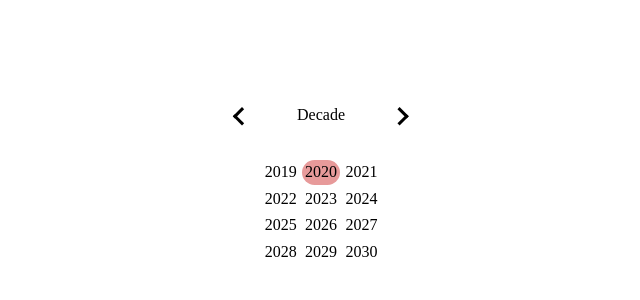
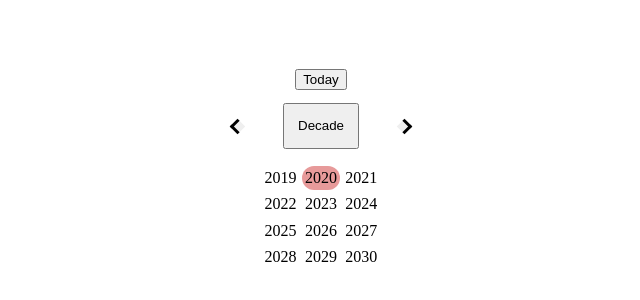
Before and after one commit to Exand0/fitness-tracker-react, a React (Vite) app: page / in a window 1280 px wide. Shown: the part 238-538 px from the top of the page, without its empty margins (319-959 px from the left). Built offline with nearby package versions, Linux system fonts and the light colour scheme.

Commit message:
refactoring + css changes

```diff
--- a/src/App.js
+++ b/src/App.js
@@ -3,7 +3,7 @@ import ReactDOM from "react-dom";
 import Calendar from "./Calendar";
 
 const App = () => {
-    return <Calendar className="calendar"></Calendar>;
+    return <Calendar></Calendar>;
 };
 // ReactDOM.
 ReactDOM.render(<App />, document.querySelector("#root"));
--- a/src/Calendar.js
+++ b/src/Calendar.js
@@ -19,21 +19,29 @@ class Calendar extends Component {
     navigateView(to) {
         let ind = 0;
         if (to === "down") {
-            if (this.state.view % 2 !== 0 || this.state.view == 0) {
+            if (this.state.view >= 0 && this.state.view < 2) {
                 ind = 1;
             }
         } else if (to === "up") {
-            if (this.state.view % 2 !== 0 || this.state.view == 2) {
+            if (this.state.view > 0 && this.state.view <= 2) {
                 ind = -1;
             }
         }
         this.setState(state => ({ view: state.view + ind }));
+    }
+    showToday() {
+        this.setState({
+            date: new Date(),
+            decade: Math.floor(new Date().getFullYear()),
+            view: 2
+        });
     }
     setDate(type, ind) {
         let year = this.state.date.getFullYear();
         let month = this.state.date.getMonth();
         let day = this.state.date.getDate();
         let decade = this.state.decade;
+
         switch (type) {
             case "d": {
                 day += ind;
--- a/src/Control.js
+++ b/src/Control.js
@@ -3,24 +3,24 @@ import React from "react";
 const Control = props => {
     return (
         <div className="control">
-            <div
-                onClick={() => props.setDate(props.type, -1)}
-                className="control__button--wrapper"
-            >
-                <button className="control__button--previous"></button>
+            <button className="control__button control__button--today">
+                Today
+            </button>
+            <div className="control__button--wrapper">
+                <button
+                    className="control__button control__button--previous"
+                    onClick={() => props.setDate(props.type, -1)}
+                ></button>
             </div>
-            <p
-                className="control__label"
+            <button
+                className="control__button control__label"
                 onClick={() => props.handleClick("up")}
             >
                 {props.label}
-            </p>
-            <div
-                onClick={() => props.setDate(props.type, 1)}
-                className="control__button--wrapper"
-            >
+            </button>
+            <div className="control__button--wrapper">
                 <button
-                    className="control__button--next"
+                    className="control__button control__button--next"
                     onClick={() => props.setDate(props.type, 1)}
                 ></button>
             </div>
--- a/src/style.css
+++ b/src/style.css
@@ -8,6 +8,10 @@ html {
 }
 #root {
     margin: auto;
+    -webkit-user-select: none; /* Chrome all / Safari all */
+    -moz-user-select: none; /* Firefox all */
+    -ms-user-select: none; /* IE 10+ */
+    user-select: none;
 }
 
 .decade__cell:not(.decade__cell--current):hover,
@@ -15,6 +19,7 @@ html {
 .month__cell--day:not(.month__cell--today):hover {
     background-color: rgba(255, 152, 152, 0.5);
     border-radius: 2em;
+    cursor: pointer;
 }
 
 .decade {
@@ -29,6 +34,7 @@ html {
 .decade__cell--current {
     background-color: rgba(207, 54, 54, 0.5);
     border-radius: 2em;
+    cursor: pointer;
 }
 
 .months td {
@@ -38,6 +44,7 @@ html {
 .months__cell--current {
     background-color: rgba(207, 54, 54, 0.5);
     border-radius: 2em;
+    cursor: pointer;
 }
 
 .month td {
@@ -57,43 +64,55 @@ html {
     background-color: rgba(207, 54, 54, 0.5);
     border-radius: 2em;
     padding: 0.1em;
+    cursor: pointer;
 }
 
-.control {
-    margin-bottom: 1em;
-}
-
-.control {
-    margin: auto;
+.control__button,
+.control__button::-moz-focus-inner {
+    font-size: 100%;
+    font-family: inherit;
+    background: none;
+    border: none;
+    color: inherit;
+    padding: 0;
+    cursor: pointer;
 }
 
 .control__label {
-    display: inline-block;
+    margin: 1em;
+    padding: 1em;
 }
 
 .control__button--wrapper {
     display: inline-block;
-    padding: 2em;
+    cursor: pointer;
+    padding: 1em;
+    margin: -1em;
+}
+
+.control__button--today {
+    display: block;
+    margin: 0 auto;
 }
 
 .control__button--previous,
 .control__button--next {
-    font-size: 100%;
-    font-family: inherit;
-    background: none;
     border: solid black;
     border-width: 0 3px 3px 0;
-    display: inline-block;
     padding: 0.3em;
     vertical-align: middle;
+    position: relative;
+    margin: 1em;
 }
 
 .control__button--previous {
+    margin-right: 2em;
     transform: rotate(135deg);
     -webkit-transform: rotate(135deg);
 }
 
 .control__button--next {
+    margin-left: 2em;
     transform: rotate(-45deg);
     -webkit-transform: rotate(-45deg);
 }
@@ -105,7 +124,3 @@ html {
     transform: rotate(-45deg) scale(var(--control__button--scale));
     -webkit-transform: rotate(-45deg) scale(var(--control__button--scale));
 }
-
-.control p {
-    margin: 0 1em 0 1em;
-}
```
